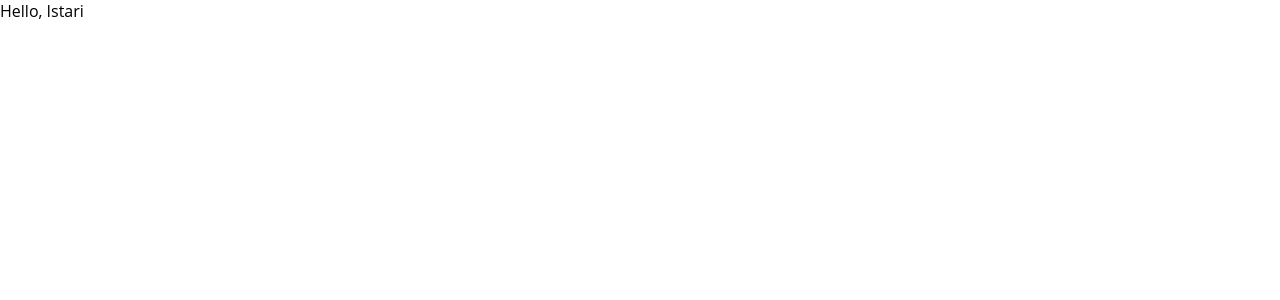
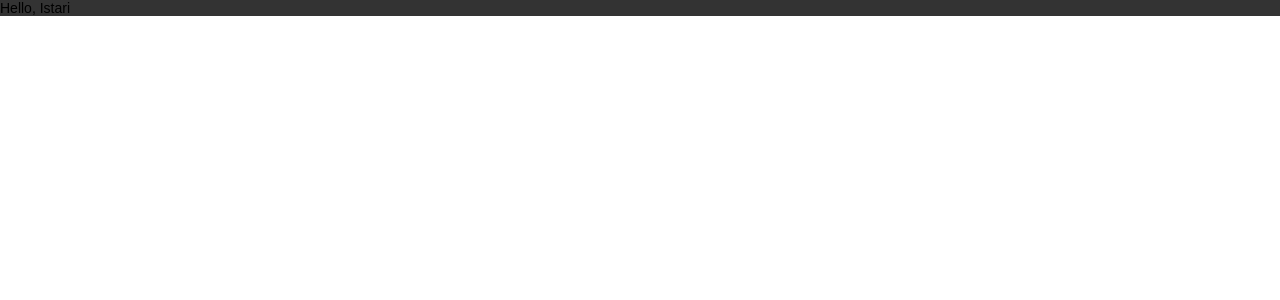
Before and after one commit to MariaRomanovaDev/istari-ui, a React (Create React App) app: page / in a window 1280 px wide. Shown: the top 300 px of the page. Built offline with nearby package versions, Linux system fonts and the light colour scheme.

Commit message:
Add styles theme

```diff
--- a/src/App.tsx
+++ b/src/App.tsx
@@ -1,11 +1,19 @@
 import React from 'react';
-import { GlobalStyle } from './styles';
+import { GlobalStyle, theme } from './styles';
+import { ThemeProvider } from 'styled-components';
+import { Theme } from './styles/theme';
+
+export interface AppProps {
+  theme: Theme
+}
 
 const App: React.FC = () => {
   return (
     <div className="app">
-      <GlobalStyle />
-      Hello, Istari
+      <ThemeProvider theme={theme}>
+        <GlobalStyle />
+        Hello, Istari
+      </ThemeProvider>
     </div>
   );
 }
--- a/src/styles/GlobalStyle.ts
+++ b/src/styles/GlobalStyle.ts
@@ -1,4 +1,5 @@
 import { createGlobalStyle } from 'styled-components';
+import { AppProps } from '../App';
 
 const GlobalStyle =  createGlobalStyle`
   * {
@@ -6,11 +7,14 @@ const GlobalStyle =  createGlobalStyle`
     padding: 0;
     outline: 0;
     box-sizing: border-box;
-    font-family: 'Open Sans', sans-serif;
+    font-family: ${(props: AppProps): string => props.theme.font.family};
+    font-size: ${(props: AppProps): string => props.theme.font.size};
   }
+
   #root {
     margin: 0 auto;
+    background-color: ${(props: AppProps): string => props.theme.colors.darkGray};
   }
- `;
+`;
 
 export default GlobalStyle;
--- a/src/styles/index.ts
+++ b/src/styles/index.ts
@@ -1 +1,2 @@
 export { default as GlobalStyle } from './GlobalStyle';
+export { default as theme } from './theme';
--- /dev/null
+++ b/src/styles/theme.ts
@@ -0,0 +1,35 @@
+export interface Theme {
+  font: {
+    family: string;
+    size: string;
+  },
+  colors: {
+    darkGray: string;
+    gray: string;
+    lightGray: string;
+    shadedGray: string;
+    darkGreen: string;
+    shadedGreen: string;
+    lightGreen: string;
+    green: string;
+  }
+}
+
+const theme: Theme = {
+  font: {
+    family: 'Krub, sans-serif',
+    size: '14px',
+  },
+  colors: {
+    darkGray: '#333333',
+    gray: '#454444',
+    lightGray: '#707070',
+    shadedGray: '#666666',
+    darkGreen: '#5b9762',
+    shadedGreen: '#79df85',
+    lightGreen: '#86fe94',
+    green: '#83ff8c',
+  }
+};
+
+export default theme;
```
